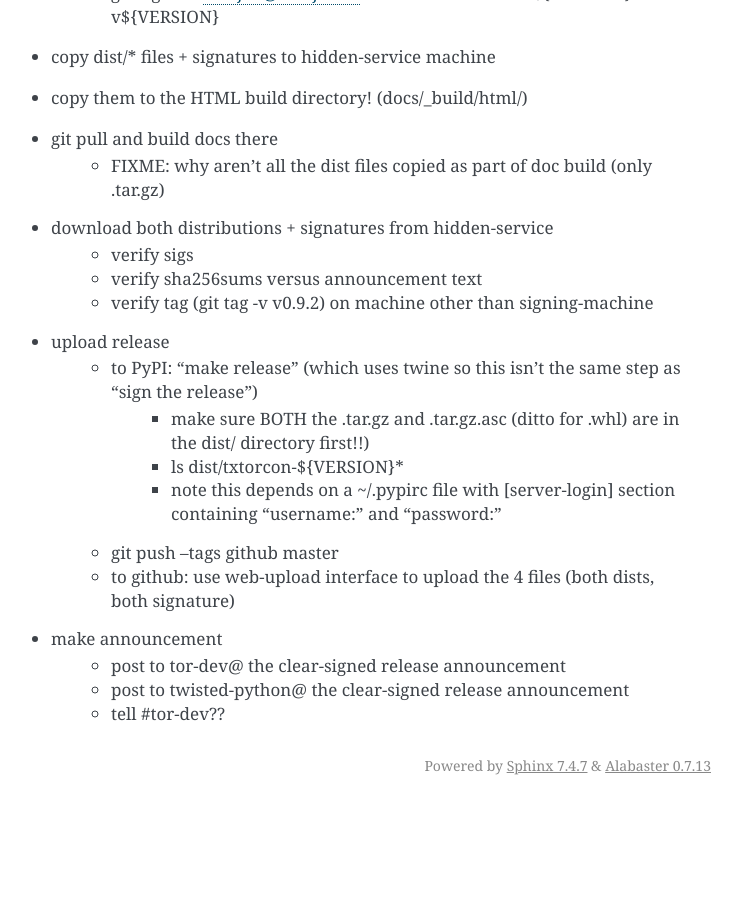
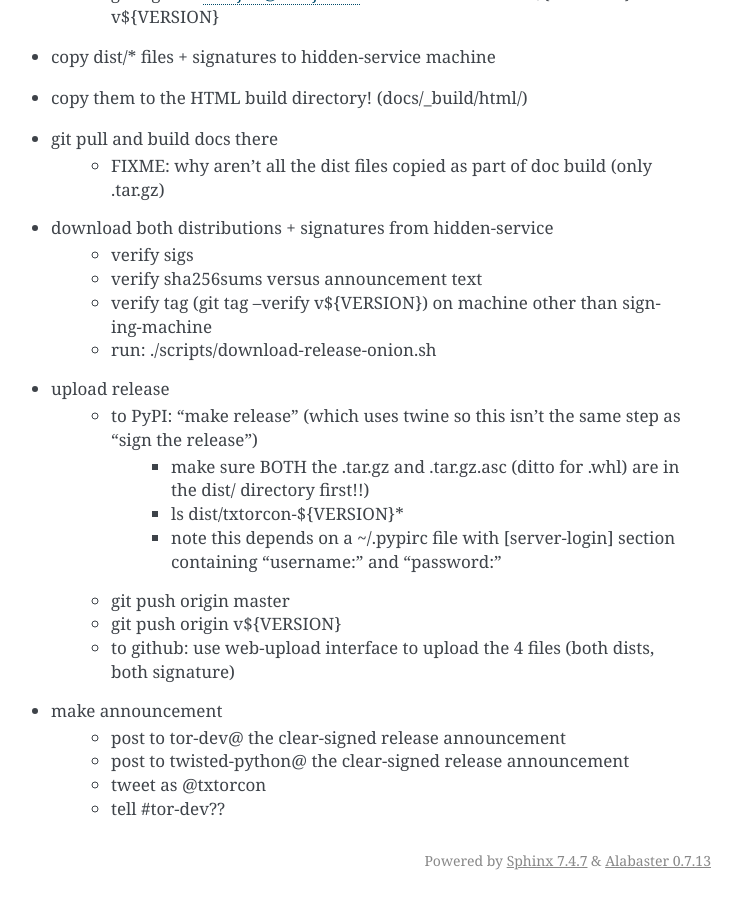
Before and after one commit to meejah/txtorcon, a Sphinx documentation site: the page built from docs/release-checklist.rst, in a window 1280 px wide and 900 px high, scrolled down 2295 px. Shown: the whole window, without its empty margins (399-1141 px from the left). Built offline with Sphinx 7.4.7, drawn with Linux system fonts in a browser that asks for light colours; the version number could not be read and is left out; before the commit the page ends 3100 px from its top, so only the background shows below that; some of the changed text lies outside the part shown.

Commit message:
version bump, betterize release-checklist, release-notes

```diff
--- a/docs/release-checklist.rst
+++ b/docs/release-checklist.rst
@@ -50,7 +50,7 @@ Release Checklist
    * copy-paste release notes, un-rst-format them
    * include above sha256sums
    * clear-sign the announcement
-   * gpg --armor --clearsign -u meejah@meejah.ca path/to/release-announcement-X-Y-Z
+   * gpg --armor --clearsign -u meejah@meejah.ca release-announce-${VERSION}
    * Example boilerplate:
 
            I'm [adjective] to announce txtorcon 0.10.0. This adds
@@ -99,17 +99,20 @@ Release Checklist
 * download both distributions + signatures from hidden-service
    * verify sigs
    * verify sha256sums versus announcement text
-   * verify tag (git tag -v v0.9.2) on machine other than signing-machine
+   * verify tag (git tag --verify v${VERSION}) on machine other than signing-machine
+   * run: ./scripts/download-release-onion.sh
 
 * upload release
    * to PyPI: "make release" (which uses twine so this isn't the same step as "sign the release")
       * make sure BOTH the .tar.gz and .tar.gz.asc (ditto for .whl) are in the dist/ directory first!!)
       * ls dist/txtorcon-${VERSION}*
       * note this depends on a ~/.pypirc file with [server-login] section containing "username:" and "password:"
-   * git push --tags github master
+   * git push origin master
+   * git push origin v${VERSION}
    * to github: use web-upload interface to upload the 4 files (both dists, both signature)
 
 * make announcement
    * post to tor-dev@ the clear-signed release announcement
    * post to twisted-python@ the clear-signed release announcement
+   * tweet as @txtorcon
    * tell #tor-dev??
```
Also changed, not shown: other parts of docs/release-checklist.rst (+2 -2 lines), docs/releases.rst (+8 -1 lines), 2 other files.
